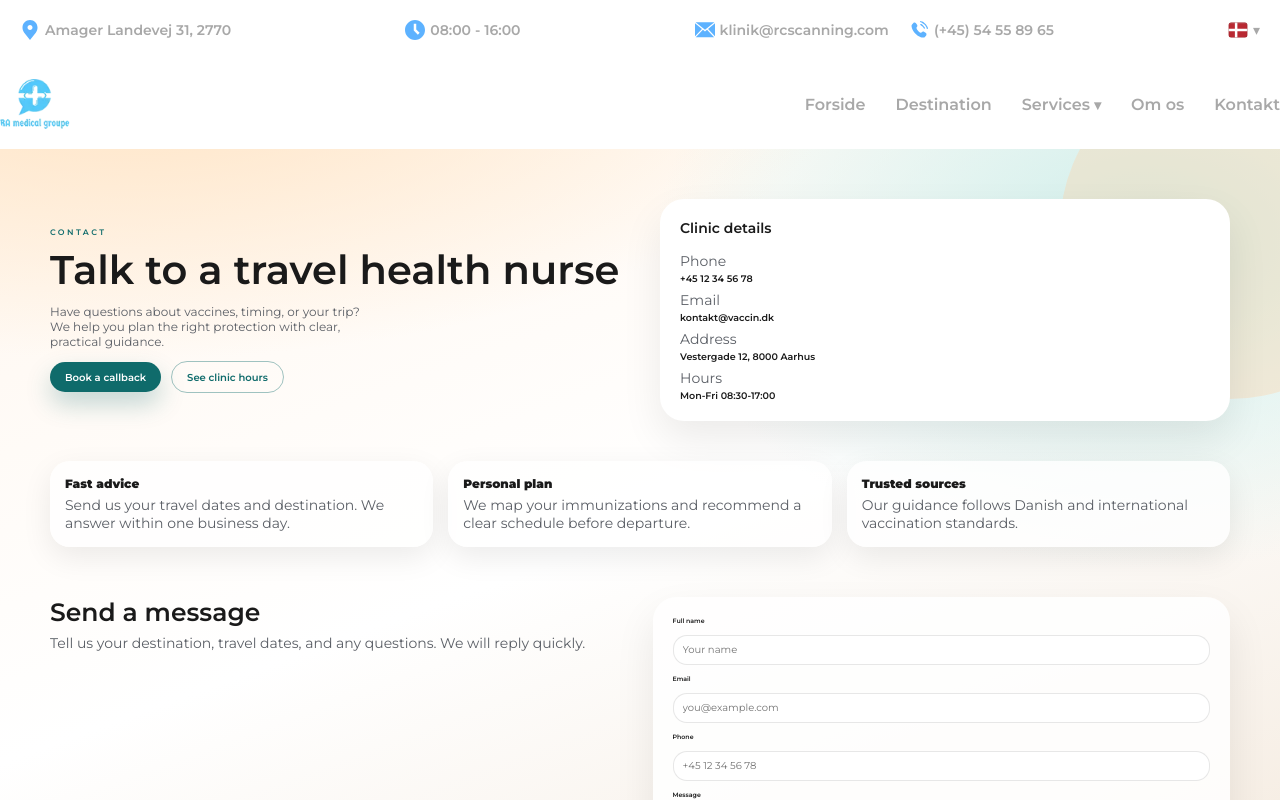
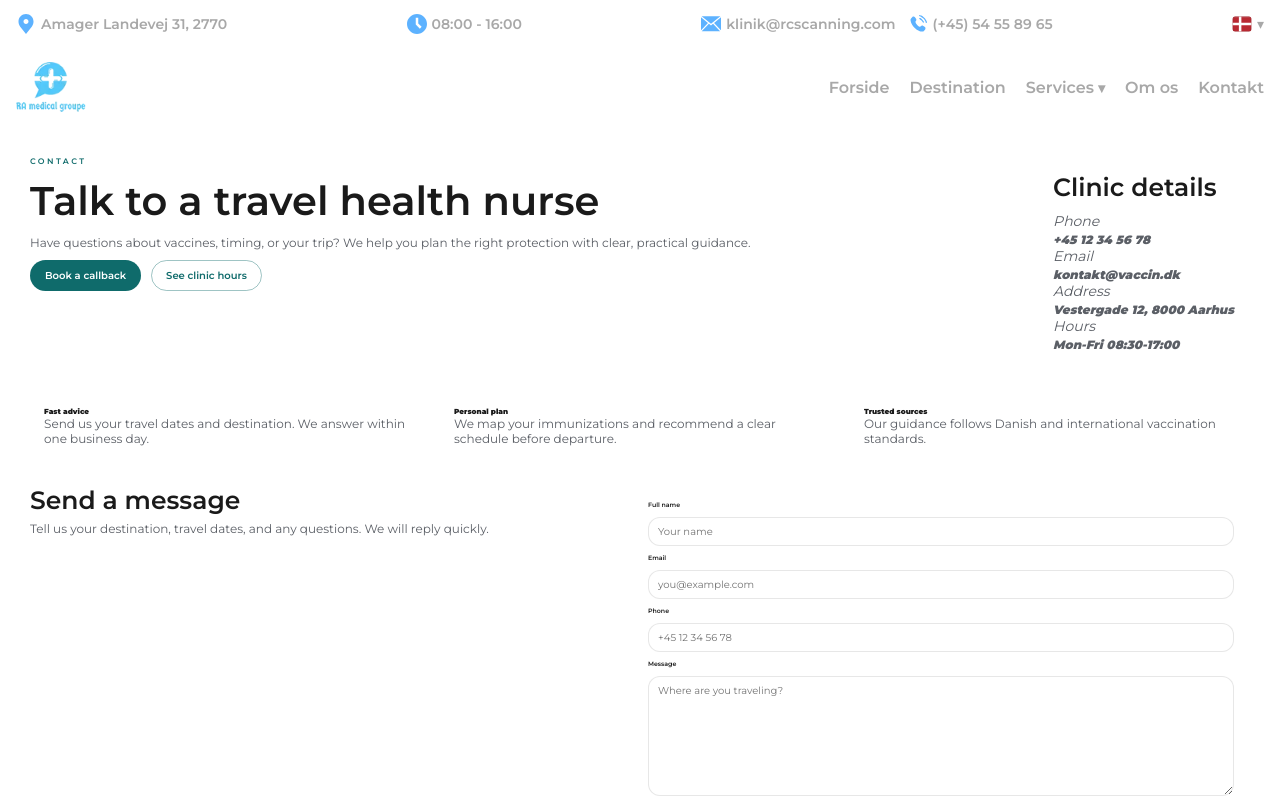
Before and after one commit to VadimTofan/vaccin.dk, a Next.js app in the folder frontend/: page /contact in a window 1280 px wide. Shown: the top 800 px of the page. Built offline with nearby package versions, Linux system fonts and the light colour scheme.

Commit message:
style(ui): Simplify layouts and components

```diff
--- a/frontend/app/(pages)/contact/page.module.scss
+++ b/frontend/app/(pages)/contact/page.module.scss
@@ -1,65 +1,35 @@
 @use '@/styles/colors' as *;
-@use '@/styles/mixins';
+@use '@/styles/mixins' as mixins;
 
 .contact {
-  position: relative;
-  min-height: 100vh;
-  padding: 1.5rem;
+  display: flex;
+  flex-direction: column;
+  gap: 2.5rem;
+  padding: 2rem 1.5rem;
   color: $text-ink;
-  background:
-    radial-gradient(120rem 50rem at 10% -10%, $accent-peach-soft 0%, transparent 60%),
-    radial-gradient(90rem 60rem at 90% 10%, $accent-mint-soft 0%, transparent 55%),
-    linear-gradient(160deg, $surface-cream, $surface-card 45%, $surface-sand 100%);
-  overflow: hidden;
+  background: rgba($surface-card, 0.9);
+  border-radius: 2rem;
 
   @include mixins.small-tablet {
-    padding: clamp(2rem, 4vw, 5rem);
-  }
-
-  &::before,
-  &::after {
-    position: absolute;
-    z-index: 0;
-    border-radius: 999rem;
-    opacity: 0.35;
-    content: '';
-    filter: blur(0);
-  }
-
-  &::before {
-    top: -9rem;
-    right: -12rem;
-    width: 34rem;
-    height: 34rem;
-    background: $accent-peach;
-  }
-
-  &::after {
-    bottom: -11rem;
-    left: -7rem;
-    width: 26rem;
-    height: 26rem;
-    background: $accent-mint;
+    padding: 3rem;
   }
 
   &__hero {
-    display: grid;
-    grid-template-columns: repeat(auto-fit, minmax(26rem, 1fr));
-    gap: clamp(2rem, 4vw, 4rem);
-    align-items: center;
-    position: relative;
-    z-index: 1;
+    display: flex;
+    flex-direction: column;
+    gap: 2rem;
+
+    @include mixins.small-tablet {
+      flex-direction: row;
+      align-items: flex-start;
+    }
   }
 
   &__hero_copy {
-    display: grid;
-    gap: 1.25rem;
-
-    h1 {
-      margin: 0;
-      font-size: clamp(2.4rem, 4vw, 4rem);
-      line-height: 1.05;
-    }
+    display: flex;
+    flex-direction: column;
+    gap: 1rem;
+    flex: 1;
   }
 
   &__eyebrow {
@@ -72,150 +42,115 @@
   }
 
   &__lede {
-    max-width: 40ch;
     margin: 0;
-    font-size: clamp(1rem, 1.5vw, 1.2rem);
+    font-size: 1.2rem;
     color: $text-muted;
   }
 
   &__actions {
     display: flex;
+    flex-wrap: wrap;
     gap: 1rem;
-    flex-wrap: wrap;
-
-    @include mixins.small-tablet {
-      flex-direction: row;
-      align-items: center;
-    }
   }
 
   &__button_primary,
   &__button_ghost {
-    padding: 0.85rem 1.5rem;
+    padding: 0.8rem 1.4rem;
     font-size: 1rem;
     font-weight: 600;
-    border: none;
+    border: 0.1rem solid transparent;
     border-radius: 999rem;
     cursor: pointer;
-    transition:
-      transform 0.2s ease,
-      box-shadow 0.2s ease,
-      background-color 0.2s ease;
   }
 
   &__button_primary {
     color: $text-inverse;
     background: $accent-sea;
-    box-shadow: 0 1.2rem 2.4rem rgba($accent-sea, 0.25);
   }
 
   &__button_ghost {
     color: $accent-sea;
     background: transparent;
-    border: 0.1rem solid rgba($accent-sea, 0.4);
-  }
-
-  &__button_primary:hover,
-  &__button_primary:focus-visible,
-  &__button_ghost:hover,
-  &__button_ghost:focus-visible {
-    transform: translateY(-0.2rem);
+    border-color: rgba($accent-sea, 0.4);
   }
 
   &__card {
-    display: grid;
-    padding: 2rem;
+    display: flex;
+    flex-direction: column;
+    gap: 1rem;
+    padding: 1.6rem;
     background: $surface-card;
-    border-radius: 2.4rem;
-    box-shadow: 0 1.8rem 4rem rgba($secondary, 0.08);
+    border-radius: 1.6rem;
+  }
+
+  &__detail {
+    display: flex;
+    flex-direction: column;
+    gap: 0.2rem;
+    font-size: 1.2rem;
+    color: $text-muted;
+  }
+
+  &__grid {
+    display: flex;
+    flex-direction: column;
     gap: 1rem;
 
-    h2 {
-      margin: 0 0 0.5rem;
-      font-size: 1.4rem;
-    }
-
-    address {
-      display: grid;
-      gap: 0.75rem;
-      font-style: normal;
+    @include mixins.small-tablet {
+      flex-direction: row;
     }
   }
 
-  &__detail {
-    display: grid;
-    gap: 0.25rem;
-    font-size: 0.95rem;
-    color: $text-muted;
-
-    strong {
-      font-weight: 600;
-      color: $text-ink;
-    }
-  }
-
-  &__grid {
-    margin-top: clamp(2.5rem, 5vw, 4rem);
-    display: grid;
-    grid-template-columns: repeat(auto-fit, minmax(22rem, 1fr));
-    gap: 1.5rem;
-    position: relative;
-    z-index: 1;
-  }
-
   &__feature {
-    padding: 1.5rem;
-    background: rgba($surface-card, 0.8);
-    border-radius: 2rem;
-    box-shadow: 0 1rem 3rem rgba($secondary, 0.08);
-
-    h3 {
-      margin: 0 0 0.5rem;
-      font-size: 1.2rem;
-    }
+    flex: 1;
+    padding: 1.4rem;
+    background: $surface-card;
+    border-radius: 1.4rem;
   }
 
   &__feature_text {
     margin: 0;
+    font-size: 1.2rem;
     color: $text-muted;
   }
 
   &__form_wrap {
-    margin-top: clamp(3rem, 6vw, 5rem);
-    display: grid;
-    grid-template-columns: repeat(auto-fit, minmax(26rem, 1fr));
-    gap: 2.5rem;
-    align-items: start;
-    position: relative;
-    z-index: 1;
+    display: flex;
+    flex-direction: column;
+    gap: 1.6rem;
+
+    @include mixins.small-tablet {
+      flex-direction: row;
+      align-items: flex-start;
+    }
   }
 
   &__form_intro {
-    display: grid;
-    gap: 0.75rem;
-
-    h2 {
-      margin: 0;
-      font-size: clamp(1.8rem, 3vw, 2.5rem);
-    }
+    display: flex;
+    flex-direction: column;
+    gap: 0.6rem;
+    flex: 1;
   }
 
   &__form_text {
     margin: 0;
+    font-size: 1.2rem;
     color: $text-muted;
   }
 
   &__form {
-    display: grid;
-    padding: 2rem;
-    background: rgba($surface-card, 0.85);
-    border-radius: 2.4rem;
-    box-shadow: 0 1.8rem 4rem rgba($secondary, 0.08);
-    gap: 1rem;
+    display: flex;
+    flex-direction: column;
+    gap: 0.8rem;
+    flex: 1;
+    padding: 1.6rem;
+    background: $surface-card;
+    border-radius: 1.6rem;
   }
 
   &__label {
-    display: grid;
+    display: flex;
+    flex-direction: column;
     gap: 0.4rem;
     font-weight: 600;
     color: $text-ink;
@@ -223,16 +158,16 @@
 
   &__input,
   &__textarea {
-    padding: 0.75rem 0.9rem;
+    padding: 0.7rem 0.9rem;
     font-family: inherit;
     font-size: 1rem;
     background: $surface-card;
     border: 0.1rem solid rgba($text-ink, 0.1);
-    border-radius: 1.4rem;
+    border-radius: 1.2rem;
   }
 
   &__textarea {
     resize: vertical;
-    min-height: 13rem;
+    min-height: 12rem;
   }
 }
--- a/frontend/app/shared/navbar/components/contacts/contacts.tsx
+++ b/frontend/app/shared/navbar/components/contacts/contacts.tsx
@@ -37,6 +37,7 @@ export function Contacts() {
   const handleLanguage = (nextLanguage: Language) => {
     localStorage.setItem('language', nextLanguage);
     setLanguage(nextLanguage);
+    setState((prev) => ({ ...prev, isDropdown: false }));
   };
 
   const handleDropdown = () => {
@@ -107,9 +108,21 @@ export function Contacts() {
       </div>
 
       {language && (
-        <button className={styles.contacts__button} onClick={handleDropdown} type="button">
-          <Image src={`/images/${language}.svg`} width={20} height={20} alt={`Flag ${language}`} />
-          <span className={styles.contacts__arrow}>▾</span>
+        <div className={styles.contacts__language}>
+          <button
+            className={styles.contacts__button}
+            onClick={handleDropdown}
+            type="button"
+            aria-expanded={isDropdown}
+          >
+            <Image
+              src={`/images/${language}.svg`}
+              width={20}
+              height={20}
+              alt={`Flag ${language}`}
+            />
+            <span className={styles.contacts__arrow}>▾</span>
+          </button>
           {isDropdown === true && (
             <div className={styles.contacts__choice}>
               {inactiveLanguages.map((item) => (
@@ -126,7 +139,7 @@ export function Contacts() {
               ))}
             </div>
           )}
-        </button>
+        </div>
       )}
     </div>
   );
--- a/frontend/app/shared/navbar/components/contacts/page.module.scss
+++ b/frontend/app/shared/navbar/components/contacts/page.module.scss
@@ -6,13 +6,12 @@
   flex-direction: row;
   justify-content: space-between;
   align-items: center;
-  gap: 1.5rem;
+  gap: 1rem;
   padding: 1rem;
   background-color: $secondary-light;
-  margin-bottom: -0.1rem;
 
   @include mixins.tablet {
-    padding: 2rem;
+    padding: 1.4rem 1.6rem;
     background: rgba($surface-card, 0.9);
   }
 
@@ -32,7 +31,7 @@
   &__communication {
     display: flex;
     flex-direction: row;
-    gap: 2rem;
+    gap: 1.2rem;
   }
 
   &__modal {
@@ -49,8 +48,8 @@
 
   &__form {
     position: relative;
-    max-width: 35rem;
-    padding: 3rem;
+    max-width: 32rem;
+    padding: 2rem;
     text-align: center;
     background-color: $primary;
     border-radius: 1rem;
@@ -61,10 +60,15 @@
     color: $text-ink;
   }
 
+  &__language {
+    display: flex;
+    align-items: center;
+    position: relative;
+  }
+
   &__button {
     display: flex;
     align-items: center;
-    position: relative;
     background: none;
     border: none;
     cursor: pointer;
@@ -79,11 +83,10 @@
     display: flex;
     position: absolute;
     top: 3rem;
-    left: -5rem;
+    right: 0;
     padding: 0.6rem;
-    background: rgba($surface-card, 0.95);
+    background: $surface-card;
     border-radius: 1rem;
-    box-shadow: 0 1rem 2rem rgba($secondary, 0.12);
     gap: 0.5rem;
   }
 
--- a/frontend/app/shared/navbar/components/menu/page.module.scss
+++ b/frontend/app/shared/navbar/components/menu/page.module.scss
@@ -10,7 +10,6 @@
   width: 2.3rem;
   height: 2rem;
   min-width: 2.3rem;
-  color: $primary;
   background: none;
   border: none;
   cursor: pointer;
--- a/frontend/app/shared/navbar/components/navigation/page.module.scss
+++ b/frontend/app/shared/navbar/components/navigation/page.module.scss
@@ -12,22 +12,20 @@
       display: flex;
       justify-content: flex-end;
       align-items: center;
-      max-width: 80vw;
       flex: 1;
-      gap: 3rem;
+      gap: 2rem;
     }
 
     &[data-open='true'] {
       display: flex;
       flex-direction: column;
       position: absolute;
-      top: 8rem;
+      top: 7rem;
       left: 0;
       width: 100%;
-      padding: 0 2rem 2rem;
+      padding: 0 1.6rem 1.6rem;
       text-align: right;
-      background-color: $secondary-light;
-      box-shadow: 0 1.2rem 2.4rem rgba($secondary, 0.08);
+      background: rgba($surface-card, 0.9);
     }
   }
 
@@ -40,20 +38,20 @@
   }
 
   &__droplist {
-    display: grid;
+    display: flex;
+    flex-direction: column;
     position: relative;
-    padding: 0.5rem 0;
-    gap: 0.5rem;
+    padding: 0.4rem 0;
+    gap: 0.4rem;
 
     @include mixins.tablet {
       position: absolute;
-      top: 2.6rem;
+      top: 2.4rem;
       left: 0;
       min-width: 16rem;
-      padding: 1rem;
-      background: rgba($surface-card, 0.9);
-      border-radius: 1.2rem;
-      box-shadow: 0 1.2rem 2.4rem rgba($secondary, 0.08);
+      padding: 0.8rem;
+      background: $surface-card;
+      border-radius: 1rem;
     }
   }
 
@@ -66,7 +64,6 @@
     font-size: 1.6rem;
     font-weight: 600;
     color: $primary-dark;
-    transition: color 0.3s ease;
     white-space: nowrap;
   }
 
@@ -82,9 +79,4 @@
     margin-left: 0.4rem;
     color: $primary-dark;
   }
-
-  &__link:hover,
-  &__link_drop:hover {
-    color: $accent-sea;
-  }
 }
--- a/frontend/app/shared/navbar/page.module.scss
+++ b/frontend/app/shared/navbar/page.module.scss
@@ -3,7 +3,6 @@
 
 .navigation {
   background: rgba($surface-card, 0.9);
-  box-shadow: 0 1.2rem 2.4rem rgba($secondary, 0.08);
 
   @include mixins.laptop {
     padding-inline: 10vw;
@@ -14,14 +13,8 @@
     flex-direction: row;
     justify-content: space-between;
     align-items: center;
-    padding: 1.6rem 2rem;
-    gap: 1.5rem;
-    background-color: $secondary-light;
-
-    @include mixins.tablet {
-      padding: 2rem 0;
-      background-color: transparent;
-    }
+    padding: 1.4rem 1.6rem;
+    gap: 1rem;
   }
 
   &__brand {
@@ -30,7 +23,7 @@
   }
 
   &__logo {
-    border-radius: 0.8rem;
+    border-radius: 0.6rem;
 
     @include mixins.tablet {
       width: 7rem;
```
